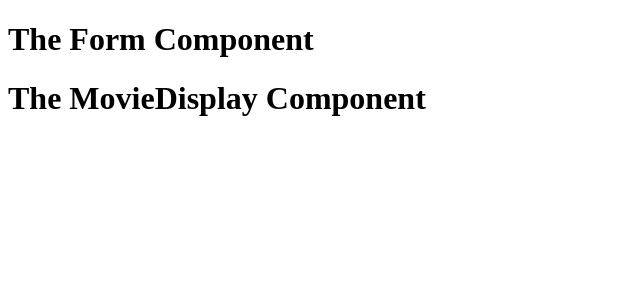
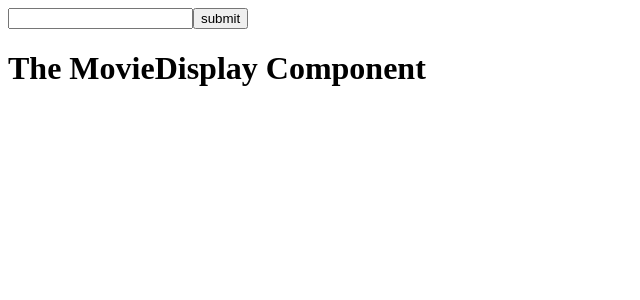
Before and after one commit to dmytro-iovenko/glab-320h.7.1, a React (Vite) app: page / in a window 1280 px wide. Shown: the top 300 px of the page, without its empty margins (0-640 px from the left). Built offline with nearby package versions, Linux system fonts and the light colour scheme.

Commit message:
building out Form

```diff
--- a/src/components/Form.jsx
+++ b/src/components/Form.jsx
@@ -1,3 +1,10 @@
 export default function Form(props) {
-  return <h1>The Form Component</h1>;
+  return (
+    <div>
+      <form>
+        <input type="text" />
+        <input type="submit" value="submit" />
+      </form>
+    </div>
+  );
 }
```
